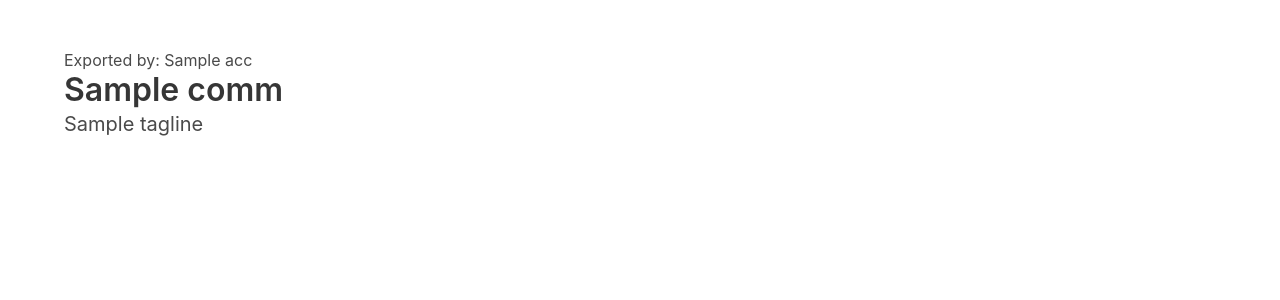
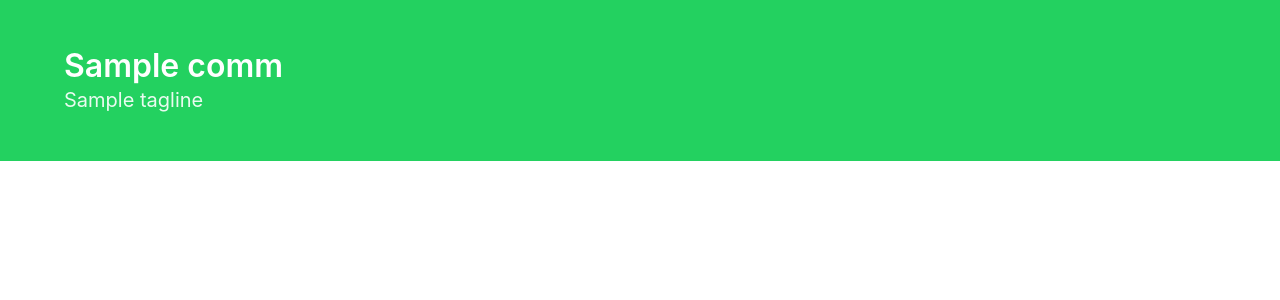
Before and after one commit to Terrance/GPlusExportViewer, a Flask app: template templates/view.j2 in a window 1280 px wide. Shown: the top 300 px of the page. Run offline with Flask 2, Linux system fonts and the light colour scheme; the template is opened without the code that fills it: most values are stand-ins (such as "Sample title", 1, 10 or a date in 2020).

Commit message:
Prettier headings

```diff
--- a/templates/_base.j2
+++ b/templates/_base.j2
@@ -1,3 +1,17 @@
+{%- macro section(hero=none) %}
+  <section{% if hero %} class="hero is-{{ hero }}"{% endif %}>
+    {% if hero %}
+      <div class="hero-body">
+    {% endif %}
+    <div class="container">
+      {{ caller() }}
+    </div>
+    {% if hero %}
+      </div>
+    {% endif %}
+  </section>
+{% endmacro -%}
+
 <!DOCTYPE html>
 <html>
   <head>
@@ -7,6 +21,9 @@
     <link rel="stylesheet" href="https://cdnjs.cloudflare.com/ajax/libs/bulma/0.7.4/css/bulma.min.css"
       integrity="sha256-8B1OaG0zT7uYA572S2xOxWACq9NXYPQ+U5kHPV1bJN4=" crossorigin="anonymous">
     <style>
+      .container > .box:first-child {
+        margin-top: 1.5rem;
+      }
       .media .box > .media {
         border-top: none;
         padding-top: 0;
@@ -18,10 +35,6 @@
     </style>
   </head>
   <body>
-    <section class="section">
-      <div class="container">
-        {% block main %}{% endblock %}
-      </div>
-    </section>
+    {% block main %}{% endblock %}
   </body>
 </html>
--- a/templates/index.j2
+++ b/templates/index.j2
@@ -3,10 +3,16 @@
 {% block title %}Google+ exports{% endblock %}
 
 {% block main %}
+  {% call section("danger") %}
     <h1 class="title">Google+ exports</h1>
+  {% endcall %}
+  {% call section() %}
+    <div class="content">
       <ul>
         {% for name in names %}
           <li><a href="{{ url_for("view", name=name) }}">{{ name }}</a> <small><a href="{{ url_for("raw", name=name) }}">raw</a></small></li>
         {% endfor %}
       </ul>
+    </div>
+  {% endcall %}
 {% endblock %}
--- a/templates/view.j2
+++ b/templates/view.j2
@@ -105,10 +105,12 @@
 
 {% block main %}
   {% for acc in content.accounts %}
-    <p>Exported by: {{ acc.name }}</p>
     {% for comm in acc.communities %}
+      {% call section("success") %}
         <h1 class="title">{{ comm.name }}</h1>
-      <p class="subtitle">{{ comm.tagline }}</p>
+        <h2 class="subtitle">{{ comm.tagline }}</h2>
+      {% endcall %}
+      {% call section() %}
         {% set posts = [] %}
         {% for cat in comm.categories %}
           {% do posts.extend(cat.posts) %}
@@ -118,6 +120,7 @@
             {{ render(post) }}
           </div>
         {% endfor %}
+      {% endcall %}
     {% endfor %}
   {% endfor %}
 {% endblock %}
```
Lines whose indentation alone changed are shown as unchanged.
